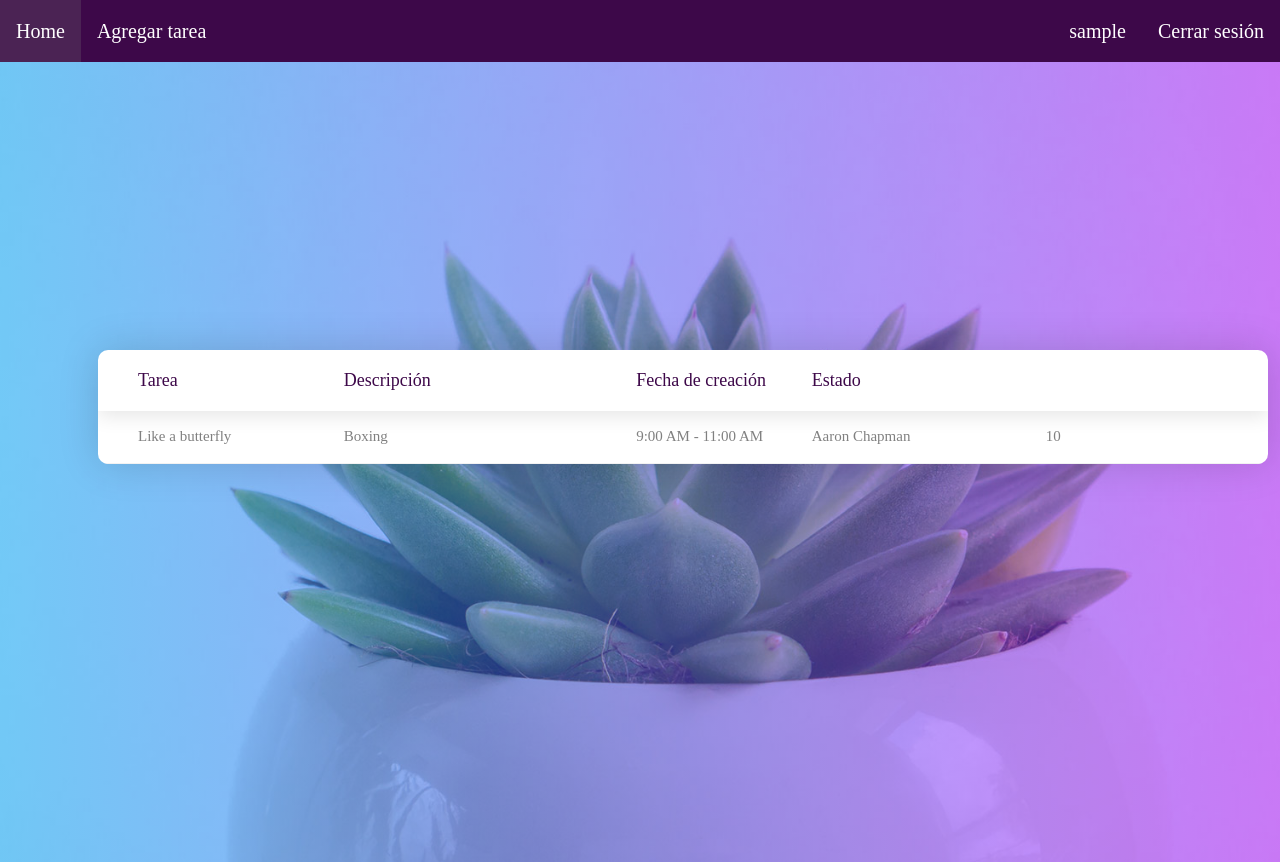
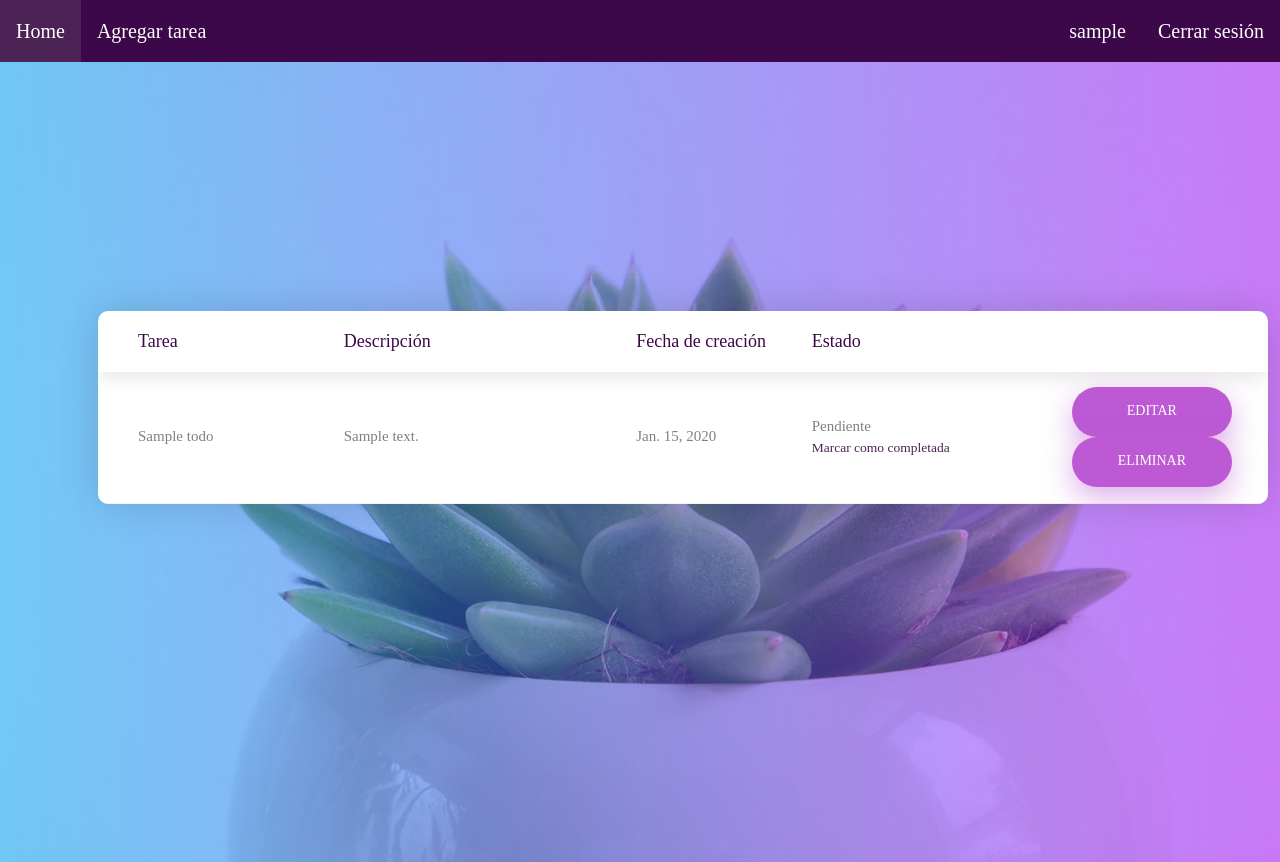
Before and after one commit to swsandra/TODOList, a Django app: page / in a window 1280 px wide; the page is wider, and only the part inside the window is pictured. Run offline with Django 3.2, Linux system fonts and the light colour scheme; a user stored in the database is signed in; tables that the repository leaves empty hold one stand-in row (values such as "Sample post"); lists and menus that the app fills with data are empty; some libraries are stand-ins or nearby versions; some web fonts are replaced.

Commit message:
add config for edit, delete and complete to-do

```diff
--- a/ToDoListMiniApp/urls.py
+++ b/ToDoListMiniApp/urls.py
@@ -5,7 +5,10 @@ from . import views
 urlpatterns = [
     path('', views.index, name='index'),
     path('<int:todo_id>/', views.detail, name='detail'),
+    path('add/', views.add_todo, name='add'),
+    path('edit_<int:todo_id>/', views.edit, name='edit'),
+    path('delete_<int:todo_id>/', views.delete, name='delete'),
+    path('complete_<int:todo_id>/', views.complete, name='complete'),
     path('signup/', views.sign_up, name='signup'),
-    path('add/', views.add_todo, name='add'),
     path('login/', auth_views.LoginView.as_view(template_name='registration/login.html'), name='login'),
 ]
--- a/ToDoListMiniApp/views.py
+++ b/ToDoListMiniApp/views.py
@@ -66,3 +66,18 @@ def add_todo(request):
     else:
         form = TodoForm()
     return render(request, 'form.html', {'form': form})
+
+@login_required(login_url='/login/')
+def edit(request, todo_id):
+    todo = get_object_or_404(Todo, pk=todo_id)
+    return render(request, 'detail.html', {'todo': todo})
+
+@login_required(login_url='/login/')
+def delete(request, todo_id):
+    todo = get_object_or_404(Todo, pk=todo_id)
+    return render(request, 'detail.html', {'todo': todo})
+
+@login_required(login_url='/login/')
+def complete(request, todo_id):
+    todo = get_object_or_404(Todo, pk=todo_id)
+    return render(request, 'detail.html', {'todo': todo})
--- a/templates/index.html
+++ b/templates/index.html
@@ -44,13 +44,28 @@
             <div class="table100-body js-pscroll">
                 <table>
                     <tbody>
+                        {% for todo in todo_list %}
                         <tr class="row100 body">
-                            <td class="cell100 column1">Like a butterfly</td>
-                            <td class="cell100 column2">Boxing</td>
-                            <td class="cell100 column3">9:00 AM - 11:00 AM</td>
-                            <td class="cell100 column4">Aaron Chapman</td>
-                            <td class="cell100 column5">10</td>
+                            <td class="cell100 column1">{{todo.title}}</td>
+                            <td class="cell100 column2">{{todo.description}}</td>
+                            <td class="cell100 column3">{{todo.creation_date}}</td>
+                            {% if todo.status %}
+                            <td class="cell100 column4">Completada</td>
+                            {% else %}
+                            <td class="cell100 column4">Pendiente
+                            <br><a href="{% url 'complete' todo.id %}" style="font-size:90%" class="txt2 hov1">
+                                Marcar como completada
+                            </a>
+                            </td>
+                            {% endif %}
+                            <td class="cell100 column5">
+                                <div class="container-login100-form-btn">
+                                <a href="{% url 'edit' todo.id %}" style="color:#fff" class="login100-form-btn">Editar</a>
+                                <a href="{% url 'delete' todo.id %}" style="color:#fff" class="login100-form-btn">Eliminar</a>
+                                </div>
+                            </td>
                         </tr>
+                        {% endfor %}
                     </tbody>
                 </table>
             </div>
```
Also changed, not shown: ToDoListMiniApp/migrations/0002_auto_20190707_1406.py (added).
